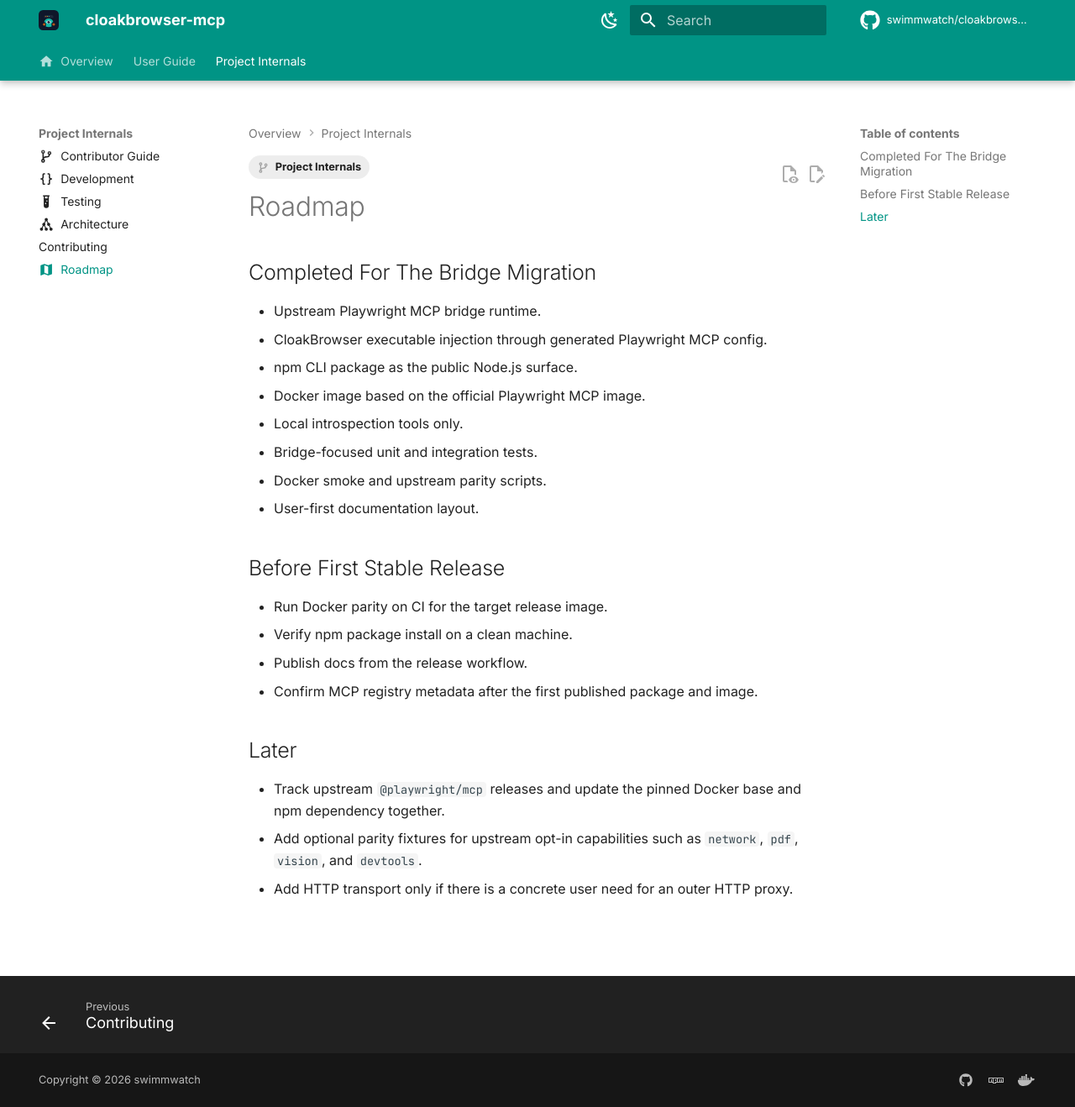
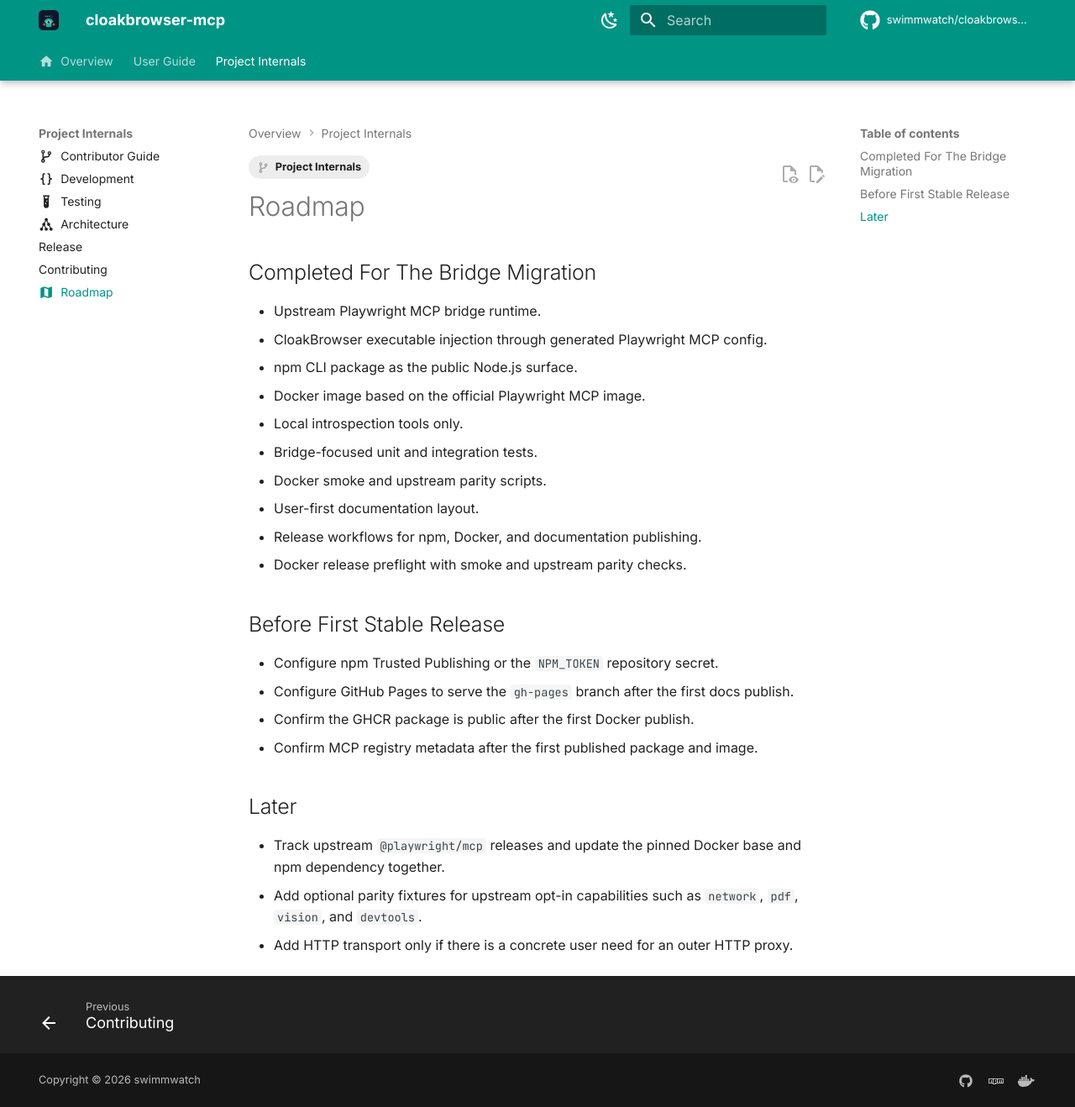
Before and after one commit to swimmwatch/cloakbrowser-mcp, an MkDocs documentation site: the page built from docs/roadmap.md, in a window 1280 px wide and 1318 px high. Shown: the whole window at 84% size. Built offline with MkDocs 1.6.1 and Material for MkDocs 9.7.7, drawn with Linux system fonts in a browser that asks for light colours; comment, search, counter and statistics services are not loaded.

Commit message:
harden release publishing workflows

```diff
--- a/docs/roadmap.md
+++ b/docs/roadmap.md
@@ -17,12 +17,14 @@
 - Bridge-focused unit and integration tests.
 - Docker smoke and upstream parity scripts.
 - User-first documentation layout.
+- Release workflows for npm, Docker, and documentation publishing.
+- Docker release preflight with smoke and upstream parity checks.
 
 ## Before First Stable Release
 
-- Run Docker parity on CI for the target release image.
-- Verify npm package install on a clean machine.
-- Publish docs from the release workflow.
+- Configure npm Trusted Publishing or the `NPM_TOKEN` repository secret.
+- Configure GitHub Pages to serve the `gh-pages` branch after the first docs publish.
+- Confirm the GHCR package is public after the first Docker publish.
 - Confirm MCP registry metadata after the first published package and image.
 
 ## Later
--- a/mkdocs.yml
+++ b/mkdocs.yml
@@ -114,6 +114,7 @@
       - Development: development.md
       - Testing: testing.md
       - Architecture: architecture.md
+      - Release: release.md
       - Contributing: contributing.md
       - Roadmap: roadmap.md
 
```
Also changed, not shown: docs/contributor-guide.md (+1 -0 lines), docs/release.md (added, +93 -0 lines), 6 other files.
